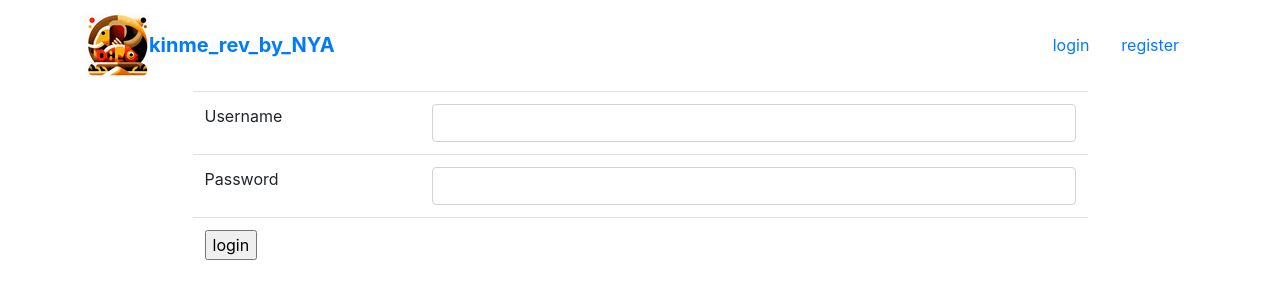
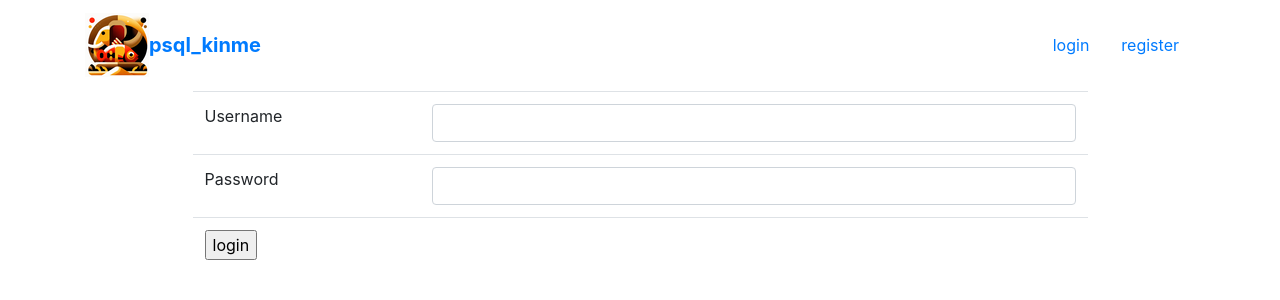
Before and after one commit to putiboukun/psql_kinme, a Flask app: a page that uses app/templates/layout.html in a window 1280 px wide. Shown: the top 300 px of the page. Run offline with Flask 3, Linux system fonts and the light colour scheme; tables that the repository leaves empty hold one stand-in row (values such as "Sample post"); some libraries are stand-ins or nearby versions.

Commit message:
Update layout.html

```diff
--- a/app/templates/layout.html
+++ b/app/templates/layout.html
@@ -16,7 +16,7 @@
     <div class="container d-flex justify-content-between">
       <a href="/" class="navbar-brand d-flex align-items-center">
         <img src="/static/kinme.png" />
-         <strong>kinme_rev_by_NYA</strong>
+         <strong>psql_kinme</strong>
       </a>
       <ul class="nav">
       {% if current_user.is_authenticated %}
```
